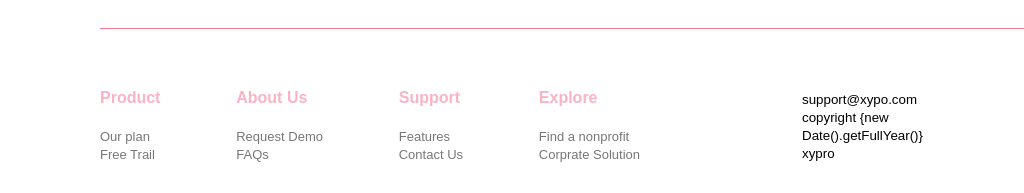
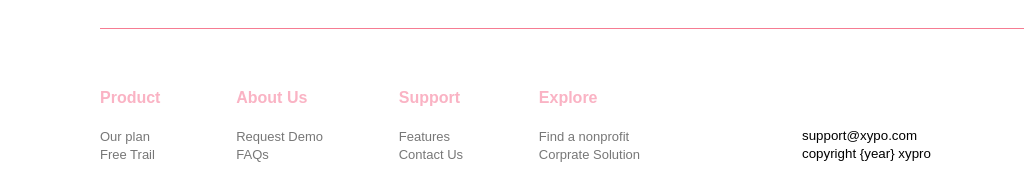
Before and after one commit to fcogboji/fcogbojidev, a plain HTML site: page index.html in a window 1280 px wide. Shown: the part 3536-3729 px from the top of the page, 0-1024 px from the left. Drawn offline with Linux system fonts and the light colour scheme; some packages are replaced by stand-ins of ours; a script that the page names is missing.

Commit message:
Update index.html
update year

```diff
--- a/index.html
+++ b/index.html
@@ -197,7 +197,7 @@
           <div class="footer-infor">
             <div class="copyright-text">
               <small>support@xypo.com</small><br>
-              <small>copyright {new Date().getFullYear()} xypro</small>
+              <small>copyright {year} xypro</small>
             </div>
             <div class="footer-logo">
               <img src="images/logo.png">
@@ -241,6 +241,8 @@
   });
 </script>
 
-
+<script>
+	const year = new Date().getFullYear()
+</script>
   </body>
 </html>
```
